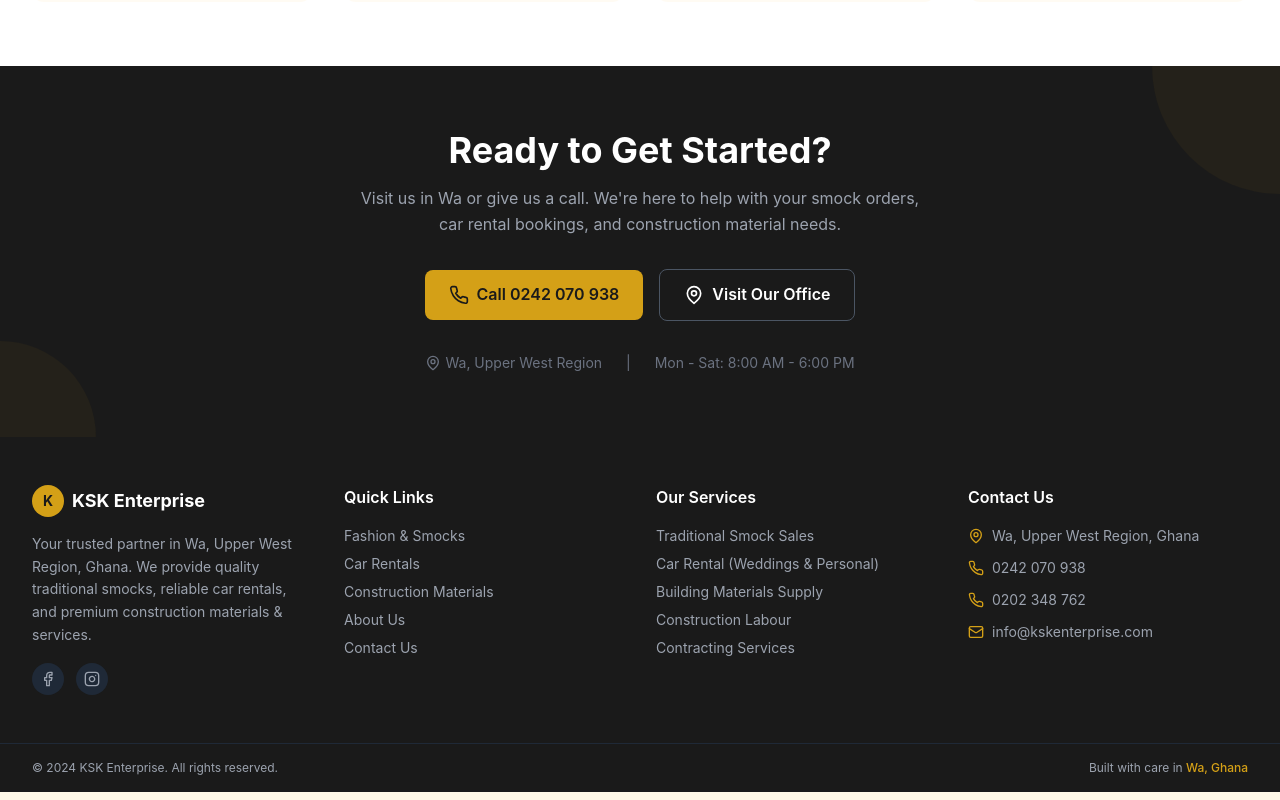
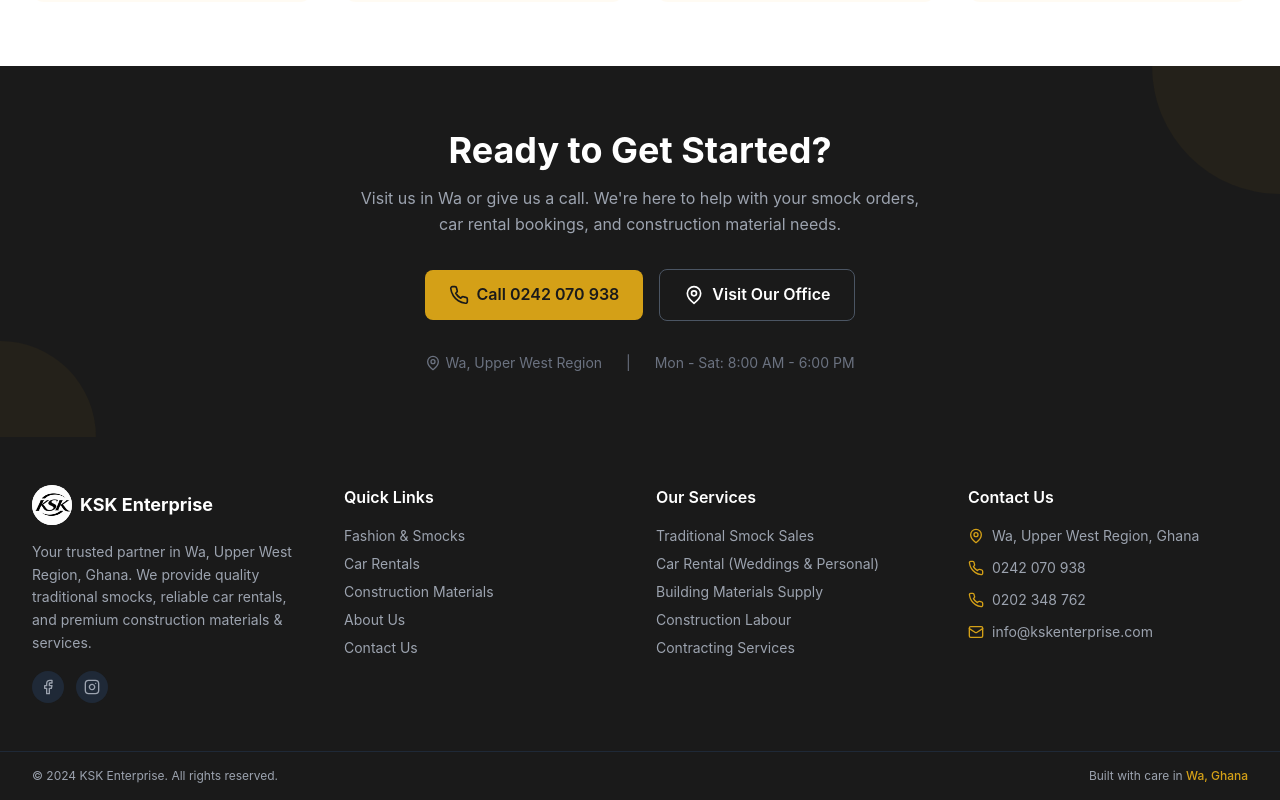
Before and after one commit to Damiennsoh/KSK-Enterprise, a Next.js app: page / in a window 1280 px wide. Shown: the part 2434-3234 px from the top of the page. Built offline with nearby package versions, Linux system fonts and the light colour scheme; no server answers; the database is empty.

Commit message:
Fix admin layout to exclude header/footer and update footer logo

```diff
--- a/src/app/layout.tsx
+++ b/src/app/layout.tsx
@@ -3,6 +3,7 @@
 import { Header } from "@/components/layout/Header"
 import { Footer } from "@/components/layout/Footer"
 import { CartProvider } from "@/context/CartContext"
+import { headers } from "next/headers"
 
 export const metadata: Metadata = {
   title: "KSK Enterprise | Fashion, Car Rentals & Construction - Wa, Ghana",
@@ -33,13 +34,17 @@
 }: {
   children: React.ReactNode
 }) {
+  const headersList = headers()
+  const pathname = headersList.get("x-pathname") || "/"
+  const isAdmin = pathname.startsWith("/admin")
+
   return (
     <html lang="en">
       <body className="min-h-screen flex flex-col">
         <CartProvider>
-          <Header />
+          {!isAdmin && <Header />}
           <main className="flex-1">{children}</main>
-          <Footer />
+          {!isAdmin && <Footer />}
         </CartProvider>
       </body>
     </html>
--- a/src/components/layout/Footer.tsx
+++ b/src/components/layout/Footer.tsx
@@ -14,8 +14,8 @@
           {/* Company info */}
           <div>
             <div className="flex items-center gap-2 mb-4">
-              <div className="w-8 h-8 bg-ksk-gold rounded-full flex items-center justify-center">
-                <span className="text-ksk-dark font-bold text-sm">K</span>
+              <div className="w-10 h-10 bg-white rounded-full flex items-center justify-center overflow-hidden">
+                <img src="/logo.jpeg" alt="KSK Enterprise" className="w-full h-full object-contain" />
               </div>
               <span className="text-white font-bold text-lg">KSK Enterprise</span>
             </div>
```
